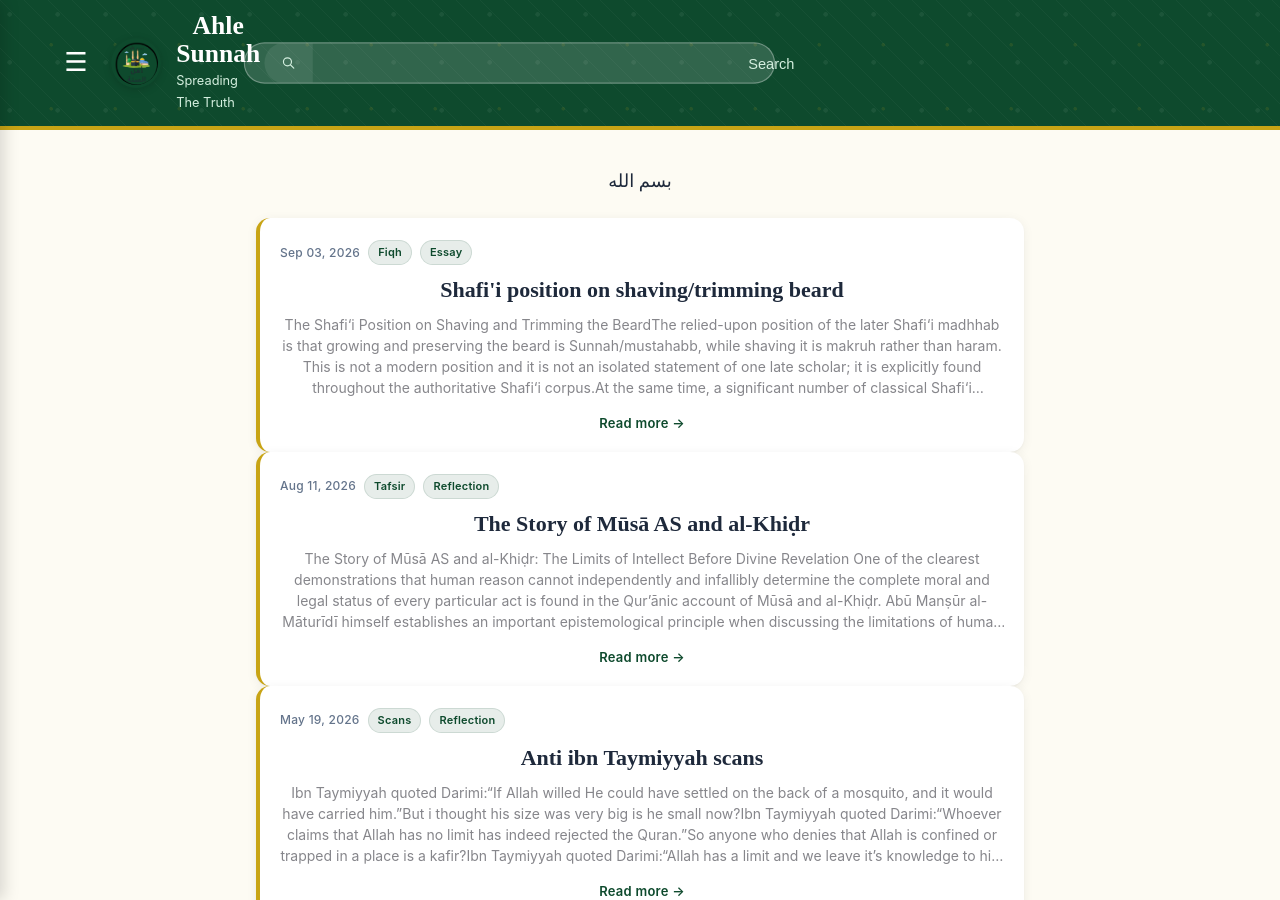
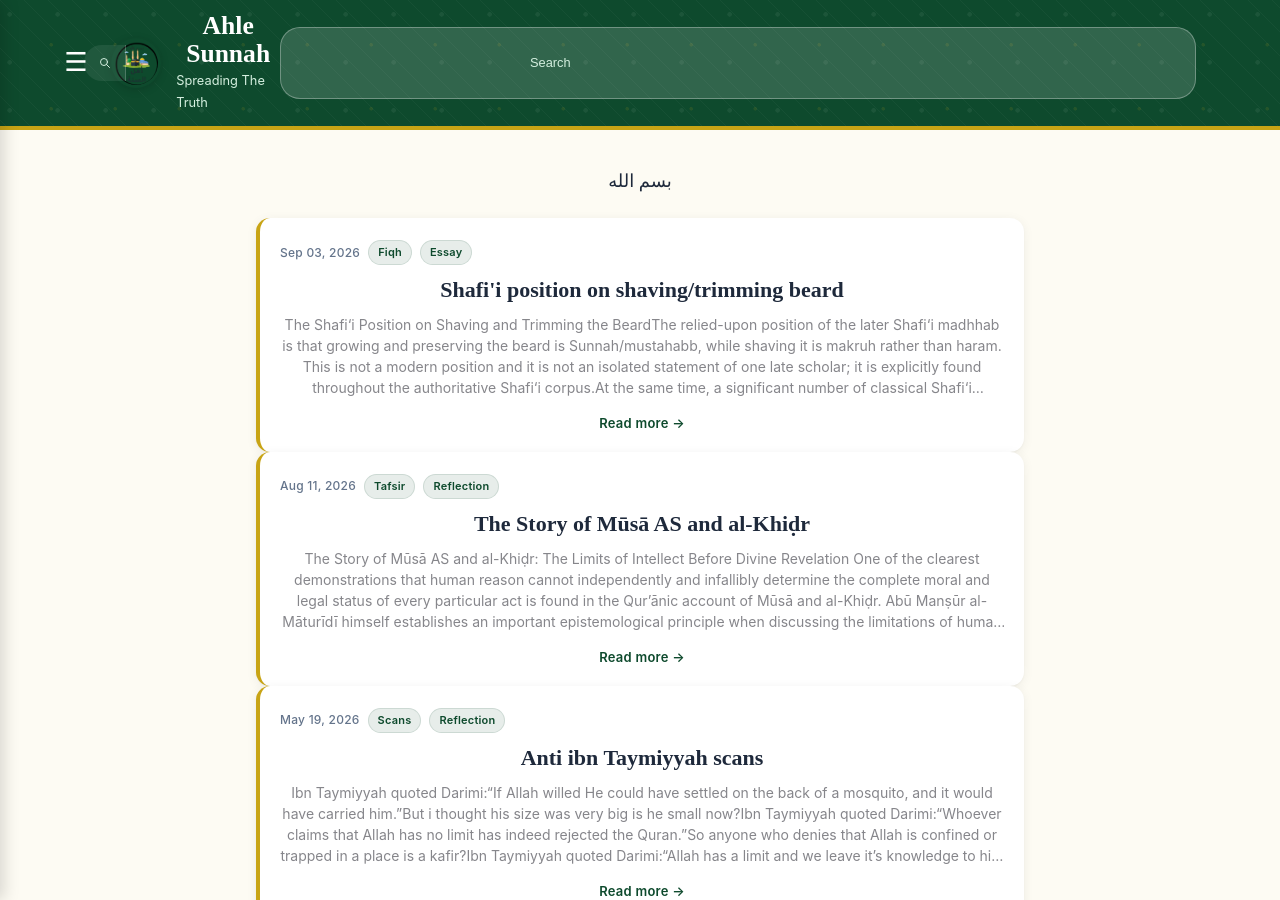
Before and after one commit to Fali17/ahlesunnah, a Jekyll site: the page built from index.html, in a window 1280 px wide and 900 px high. Built offline with Jekyll 4.4.1, drawn with Linux system fonts in a browser that asks for light colours; the list of posts is cut into pages by our own code.

Commit message:
Update default.html

```diff
--- a/_layouts/default.html
+++ b/_layouts/default.html
@@ -100,8 +100,13 @@
         </div>
       </div>
 
+  <form id="searchForm" onsubmit="return false;" class="search-form-container" style="font-size: 28px; gap: 16px; padding: 17px; margin: 0px; display: flex; align-items: center; justify-content: center;">
 
-<form id="searchForm" onsubmit="return false;" class="search-form-container" style="transform: rotate(0deg) scale(1.15) translateX(16px) translateY(0px) skew(0deg); font-size: 28px; gap: 16px; padding: 17px; margin: 0px;">
+    <!-- The input is now safely nested inside the form -->
+    <input type="text" id="searchInput" class="search-input" placeholder="Search" style="width: 100%; max-width: 500px;" autocomplete="off">
+
+</form>
+
 
     <!-- Action Button Box Wrapper -->
     <button type="submit" class="search-icon-box" aria-label="Execute Search">
@@ -110,17 +115,6 @@
       </svg>
     </button>
 
-    <!-- Clear, standard text field input entry line -->
-
-
-  </form>
-
-
-   <input type="text" id="searchInput" class="search-input" placeholder="  Search" style="width: 85vw; max-width: 500px; transform: rotate(0deg) scale(1.14) translateX(3px) translateY(0px) skew(0deg);" autocomplete="off">
-
-
-
-  </form>
 
   <!-- Pop up drops pool results element -->
   <div id="searchResults" class="search-results-dropdown"></div>
```
